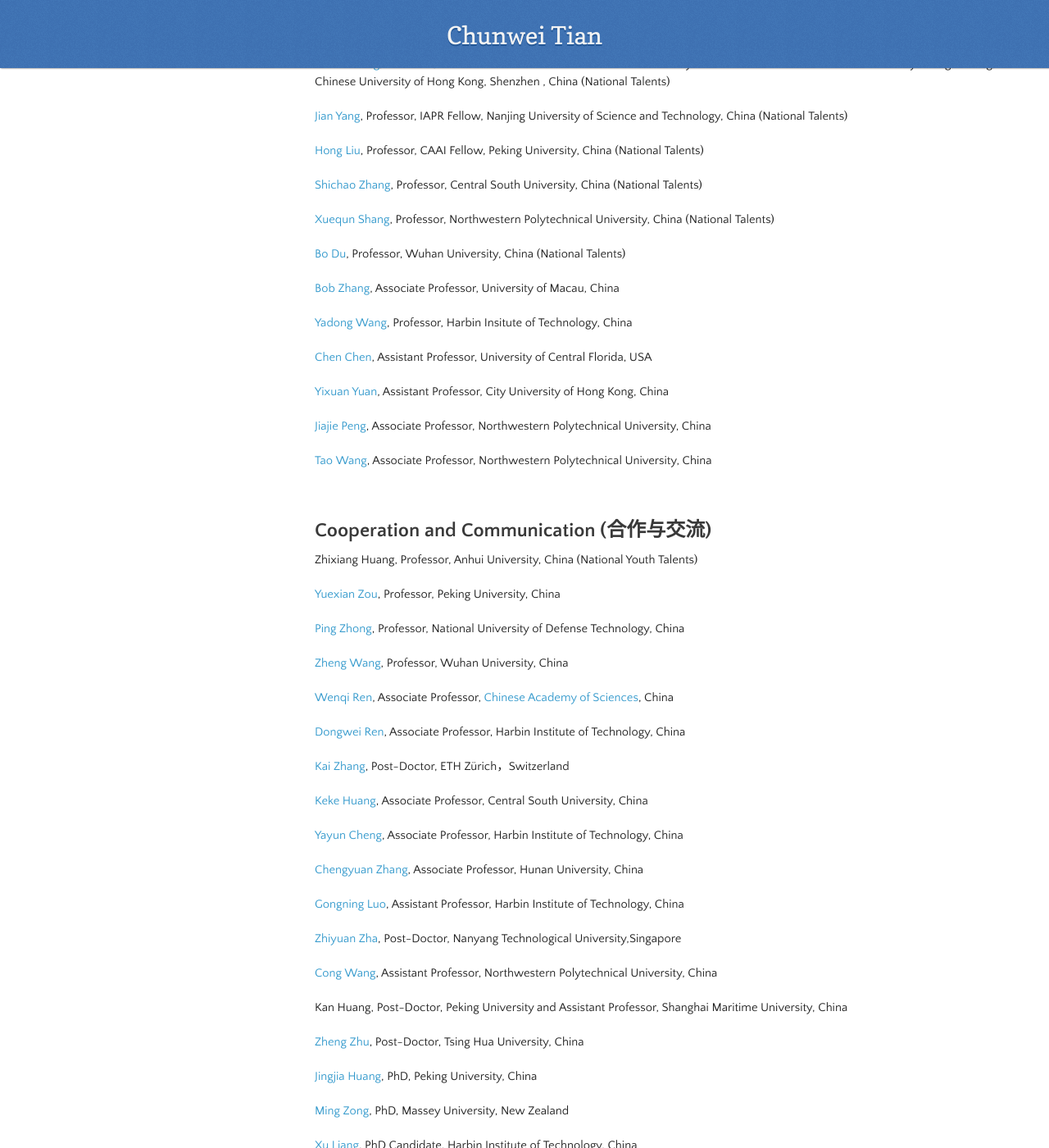
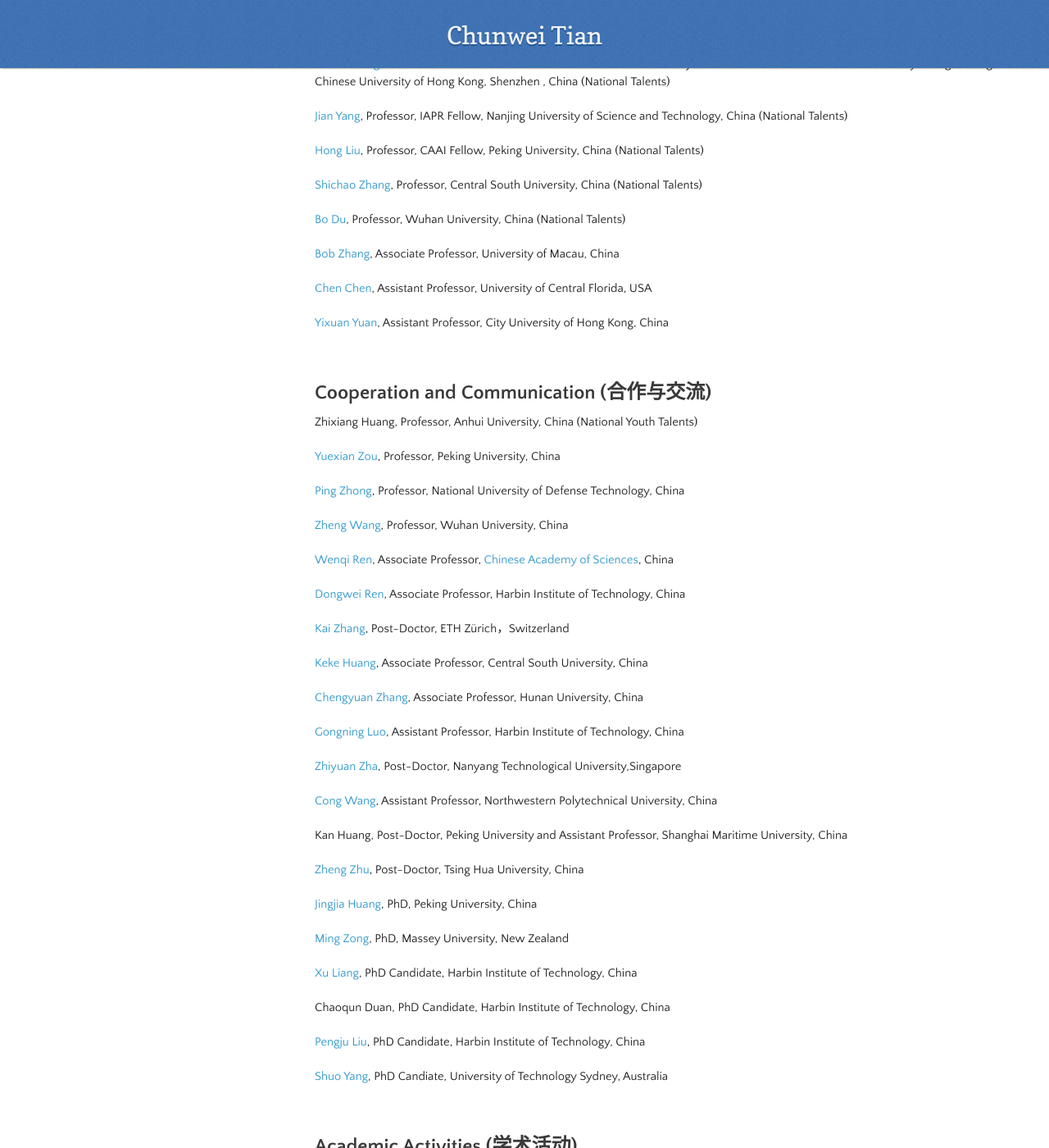
Before and after one commit to hellloxiaotian/hellloxiaotian.github.io, a Jekyll site: the page built from index.md, in a window 1280 px wide and 1400 px high, scrolled down 3342 px. Shown: the whole window at 82% size. Built offline with Jekyll 4.4.1, drawn with Linux system fonts in a browser that asks for light colours; nearby versions of some CDN libraries; our own code applies the rules of GitHub Pages for plain Markdown files; the repository's description, which GitHub fills in, is left out.

Commit message:
Add files via upload

```diff
--- a/index.md
+++ b/index.md
@@ -118,21 +118,13 @@ Major Research Project:  Noise Tolerance Computing and Flexible Low-Level Vision
 
 [Shichao Zhang](https://scholar.google.com/citations?user=heE6vKAAAAAJ&hl=zh-CN&oi=ao), Professor, Central South University, China (National Talents)
 
-[Xuequn Shang](https://teacher.nwpu.edu.cn/Shang.html), Professor,  Northwestern Polytechnical University, China (National Talents)
-
 [Bo Du](http://www.google.com/url?q=http%3A%2F%2Fcs.whu.edu.cn%2Fteacherinfo.aspx%3Fid%3D254&sa=D&sntz=1&usg=AFQjCNFHAo5DbIx8GltxxCrlliHoeTzK2A),  Professor,  Wuhan University, China (National Talents)
 
 [Bob Zhang](http://www.google.com/url?q=http%3A%2F%2Fwww.cis.umac.mo%2F~bobzhang%2F&sa=D&sntz=1&usg=AFQjCNEeK6VR-9q9pcg07qr6i5KYGbQuDg), Associate Professor, University of Macau, China
 
-[Yadong Wang](http://homepage.hit.edu.cn/wangyadong), Professor, Harbin Insitute of Technology, China
-
 [Chen Chen](https://www.google.com/url?q=https%3A%2F%2Fwebpages.uncc.edu%2Fcchen62%2F&sa=D&sntz=1&usg=AFQjCNEnTw8iFyd5jSPKPzC46M0YS2xgOQ),  Assistant Professor,  University of Central Florida, USA
 
 [Yixuan Yuan](http://www.google.com/url?q=http%3A%2F%2Fwww.ee.cityu.edu.hk%2F~yxyuan%2F&sa=D&sntz=1&usg=AFQjCNH0yllgbV1PMQH9pBTE7ghRqy9FQQ), Assistant Professor, City University of Hong Kong, China
-
-[Jiajie Peng](https://teacher.nwpu.edu.cn/peng.html), Associate Professor,  Northwestern Polytechnical University, China
-
-[Tao Wang](https://teacher.nwpu.edu.cn/twang), Associate Professor,  Northwestern Polytechnical University, China
 
 <br/>
 
@@ -153,8 +145,6 @@ Zhixiang Huang, Professor, Anhui University, China (National Youth Talents)
 [Kai Zhang](https://scholar.google.com/citations?hl=zh-CN&user=0RycFIIAAAAJ), Post-Doctor, ETH Zürich，Switzerland
 
 [Keke Huang](http://www.google.com/url?q=http%3A%2F%2Ffaculty.csu.edu.cn%2Fhuangkeke%2Fzh_CN%2Findex.htm&sa=D&sntz=1&usg=AFQjCNHDZc_W2kJcG6l2RTY1mVO_LqW4Fw),   Associate Professor,  Central South University, China
-
-[Yayun Cheng](https://scholar.google.com.hk/citations?hl=en&user=clvDxsYAAAAJ), Associate Professor, Harbin Institute of Technology, China
 
 [Chengyuan Zhang](http://csee.hnu.edu.cn/people/zhangchengyuan),  Associate Professor, Hunan University, China
 
```
